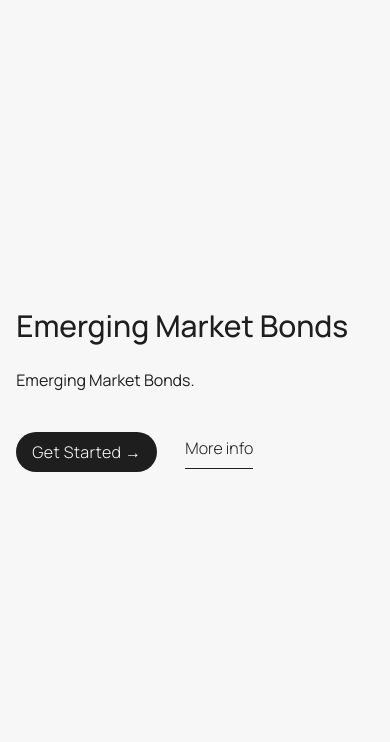
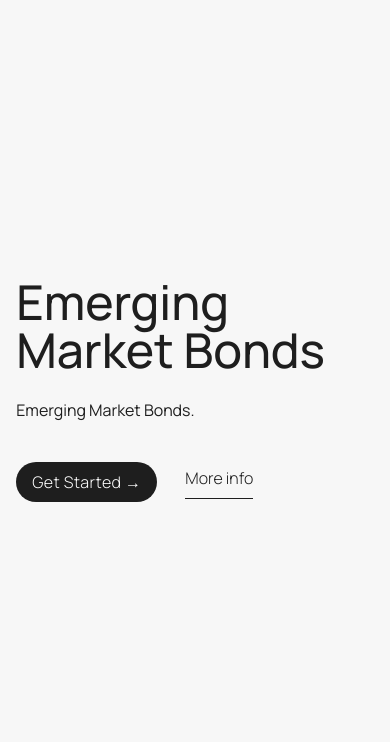
Before and after one commit to Trounceflow/trounceflow-stage-landing-page, a website: page index.html in a window 390 px wide. Shown: the part 102-844 px from the top of the page. Drawn offline with nearby package versions, Linux system fonts and the light colour scheme; files that its build step writes are made by us from their sources.

Commit message:
Update index.html

```diff
--- a/index.html
+++ b/index.html
@@ -117,7 +117,7 @@
         <div class="mx-auto w-11/12 max-w-7xl">
             <!-- HERO SECTION -->
             <div class="flex max-w-6xl flex-col justify-center min-h-[calc(100vh-100px)]">
-                <h1 class="mb-6 text-3xl text-primary md:text-8xl font-medium">
+                <h1 class="mb-6 text-5xl text-primary md:text-8xl font-medium">
                     Emerging Market Bonds
                 </h1>
                 <p class="mb-6 text-md font-normal text-primary md:text-2xl max-w-5xl">
```
